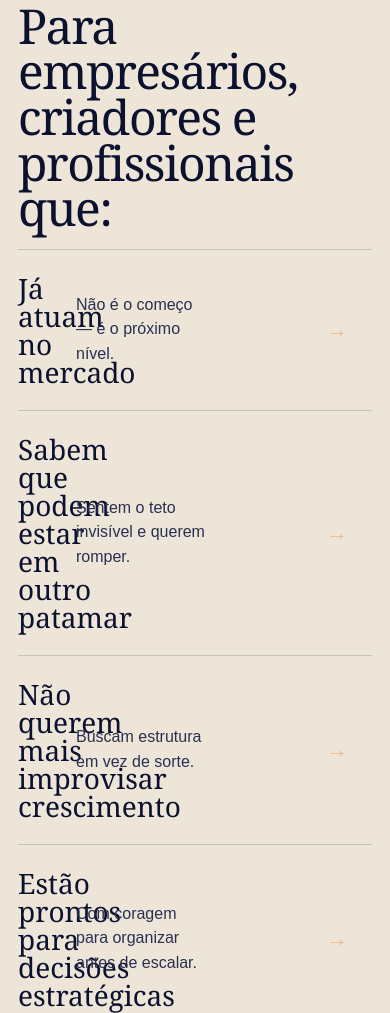
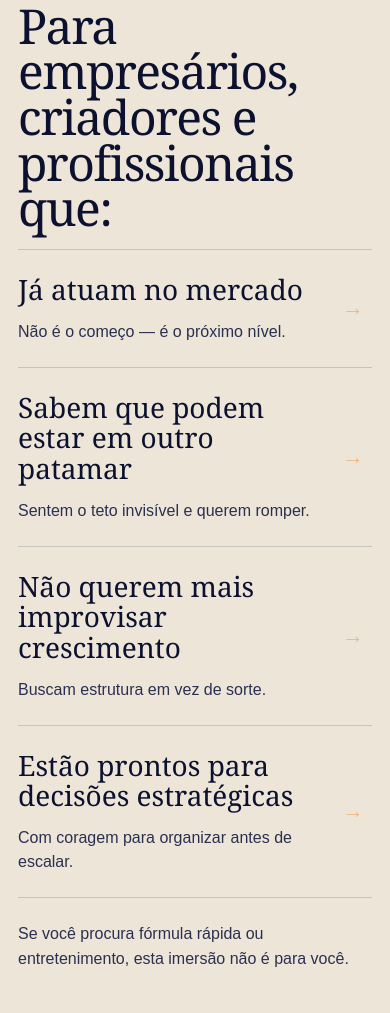
Before and after one commit to plataformasroma-dot/Marca_Inevitavel, an Astro site: page / in a window 390 px wide. Shown: the part 3468-4481 px from the top of the page. Built offline with nearby package versions, Linux system fonts and the light colour scheme; Astro itself is replaced by a stand-in of ours; no server answers.

Commit message:
Update checkout links and mobile audience layout

```diff
--- a/src/pages/index.astro
+++ b/src/pages/index.astro
@@ -4,10 +4,10 @@ import { eventDateLabel, marqueeDateLabel, standardTicketPrice } from '../lib/la
 
 const standardCheckout =
   import.meta.env.PUBLIC_STANDARD_CHECKOUT ??
-  'https://lastlink.com/p/C9A97E88D/checkout-payment';
+  'https://lastlink.com/p/C1E35F246/checkout-payment/';
 const vipCheckout =
   import.meta.env.PUBLIC_VIP_CHECKOUT ??
-  'https://lastlink.com/p/C11C7A91B/checkout-payment';
+  'https://lastlink.com/p/CAE5E5C5D/checkout-payment/';
 const metaPixelId = import.meta.env.PUBLIC_META_PIXEL_ID ?? '1269431951336148';
 
 const assetPath = (path) => withBasePath(import.meta.env.BASE_URL, path);
@@ -745,8 +745,28 @@ const standardTicketPriceLabel = `R$${standardTicketPrice}`;
         }
 
         .para-row {
-          grid-template-columns: 42px 1fr 1fr auto;
+          grid-template-columns: 1fr auto;
           gap: 16px;
+          align-items: start;
+        }
+
+        .para-row h4,
+        .para-row p {
+          grid-column: 1;
+        }
+
+        .para-row h4 {
+          line-height: 1.08;
+        }
+
+        .para-row p {
+          line-height: 1.45;
+        }
+
+        .para-row .arrow {
+          grid-column: 2;
+          grid-row: 1 / span 2;
+          align-self: center;
         }
 
         .planos-wrapper {
```
